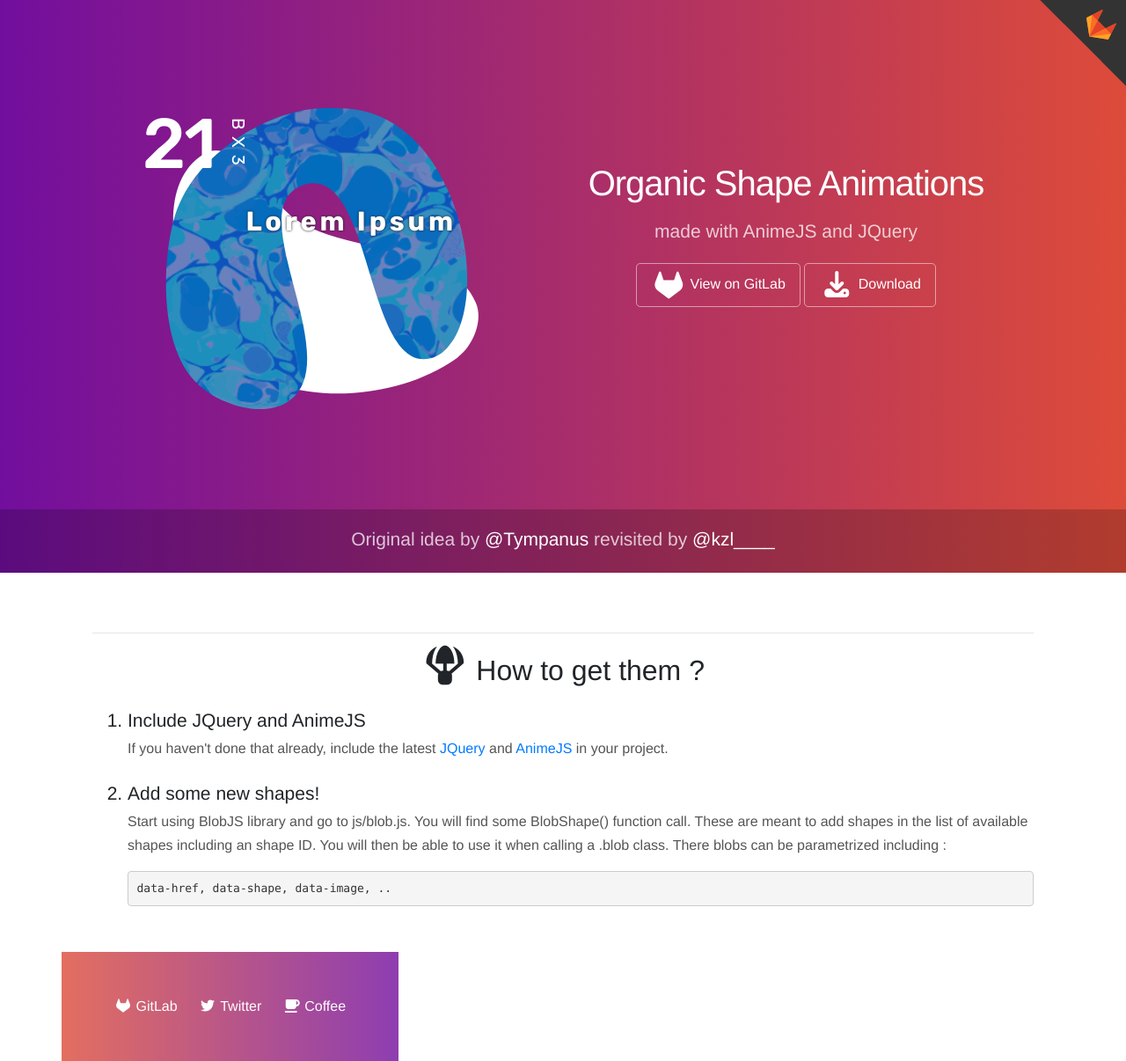
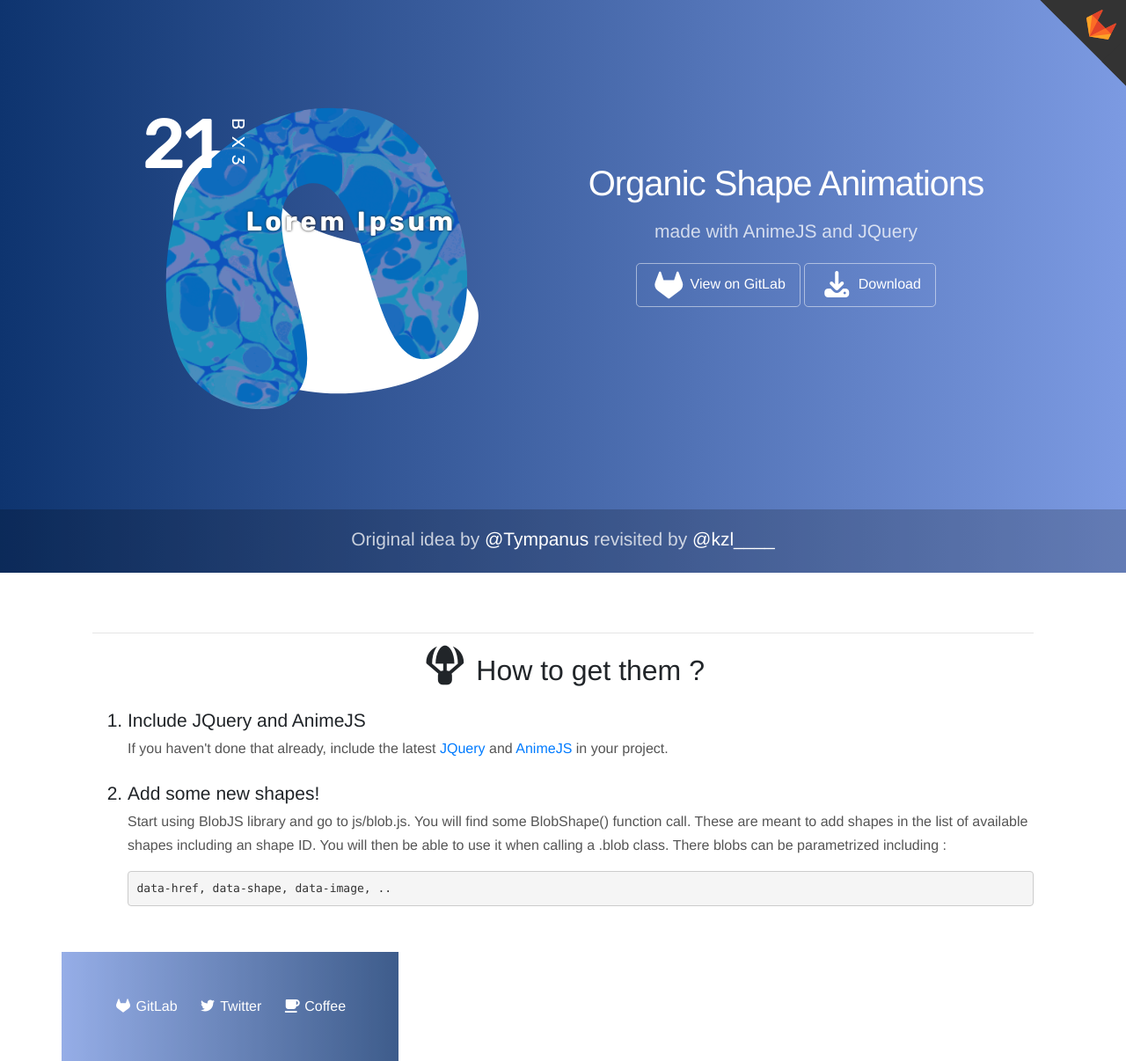
Before and after one commit to 6litch-art/blobjs, a plain HTML site: page index.html in a window 1280 px wide. Shown: the whole page at 88% size. Drawn offline with nearby package versions, Linux system fonts and the light colour scheme.

Commit message:
Update colors

```diff
--- a/css/stylesheet.css
+++ b/css/stylesheet.css
@@ -34,11 +34,11 @@ a:hover { text-decoration: underline; }
     text-align: center;
     border-radius: 0;
     padding-bottom: 80px;
-    background-image: -webkit-linear-gradient(left, #720e9e 0, #dd4b39 100%);
-    background-image: -o-linear-gradient(left, #720e9e 0, #dd4b39 100%);
-    background-image: linear-gradient(to right, #720e9e 0, #dd4b39 100%);
+    background-image: -webkit-linear-gradient(left, #0E346F 0, #7C9AE2 100%);
+    background-image: -o-linear-gradient(left, #0E346F 0, #7C9AE2 100%);
+    background-image: linear-gradient(to right, #0E346F 0, #7C9AE2 100%);
     background-repeat: repeat-x;
-    filter: progid:DXImageTransform.Microsoft.gradient(startColorstr='#ff720e9e', endColorstr='#ffdd4b39', GradientType=1)
+    filter: progid:DXImageTransform.Microsoft.gradient(startColorstr='#ff0E346F', endColorstr='#ff7C9AE2', GradientType=1)
 }
 
 .jumbotron h1 {
@@ -119,7 +119,7 @@ code {
 
 .btn-outline:hover,
 .btn-outline:active {
-    color: #720e9e;
+    color: #0E346F;
     background-color: #fff;
     border-color: #fff
 }
@@ -154,11 +154,11 @@ footer {
     text-align: center;
     opacity: .8;
     padding: 50px;
-    background-image: -webkit-linear-gradient(left, #dd4b39 0, #720e9e 100%);
-    background-image: -o-linear-gradient(left, #dd4b39 0, #720e9e 100%);
-    background-image: linear-gradient(to right, #dd4b39 0, #720e9e 100%);
+    background-image: -webkit-linear-gradient(left, #7C9AE2 0, #0E346F 100%);
+    background-image: -o-linear-gradient(left, #7C9AE2 0, #0E346F 100%);
+    background-image: linear-gradient(to right, #7C9AE2 0, #0E346F 100%);
     background-repeat: repeat-x;
-    filter: progid:DXImageTransform.Microsoft.gradient(startColorstr='#ffdd4b39', endColorstr='#ff720e9e', GradientType=1)
+    filter: progid:DXImageTransform.Microsoft.gradient(startColorstr='#ff7C9AE2', endColorstr='#ff0E346F', GradientType=1)
 }
 
 footer a {
```
